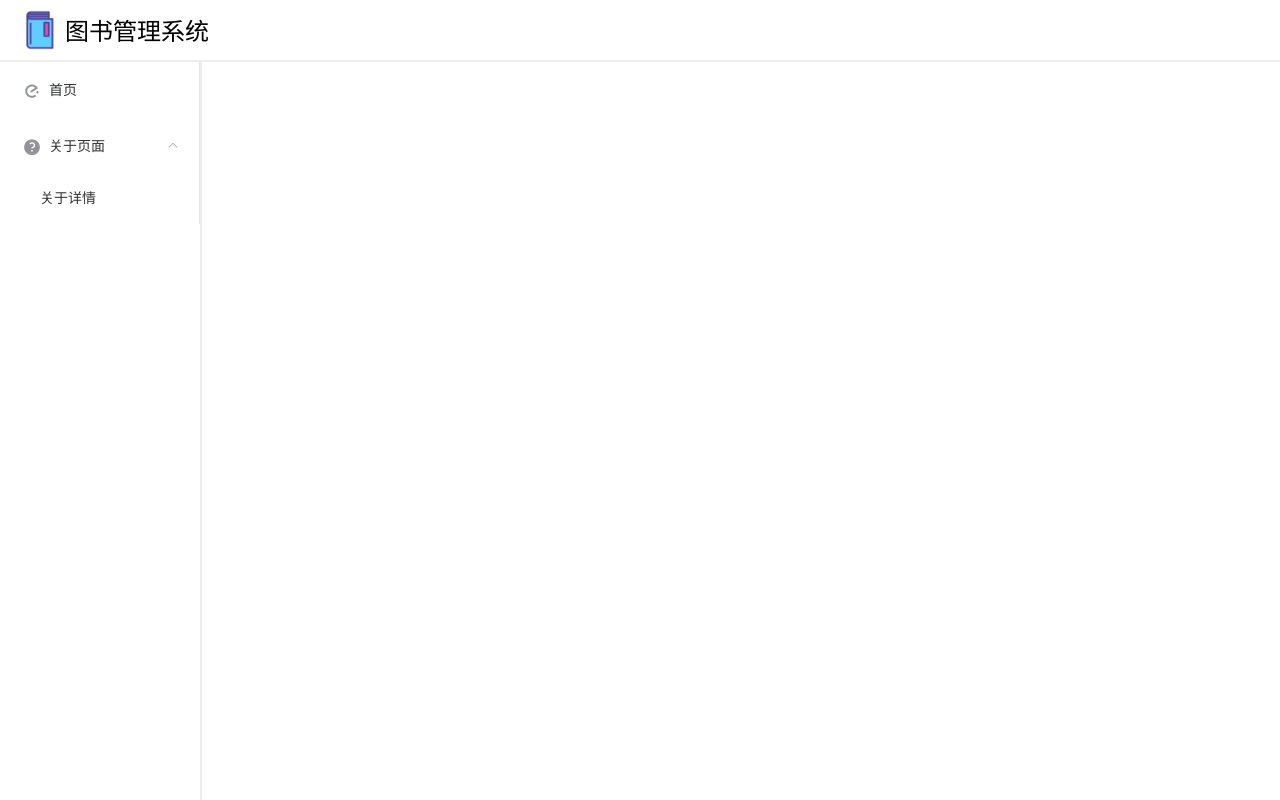
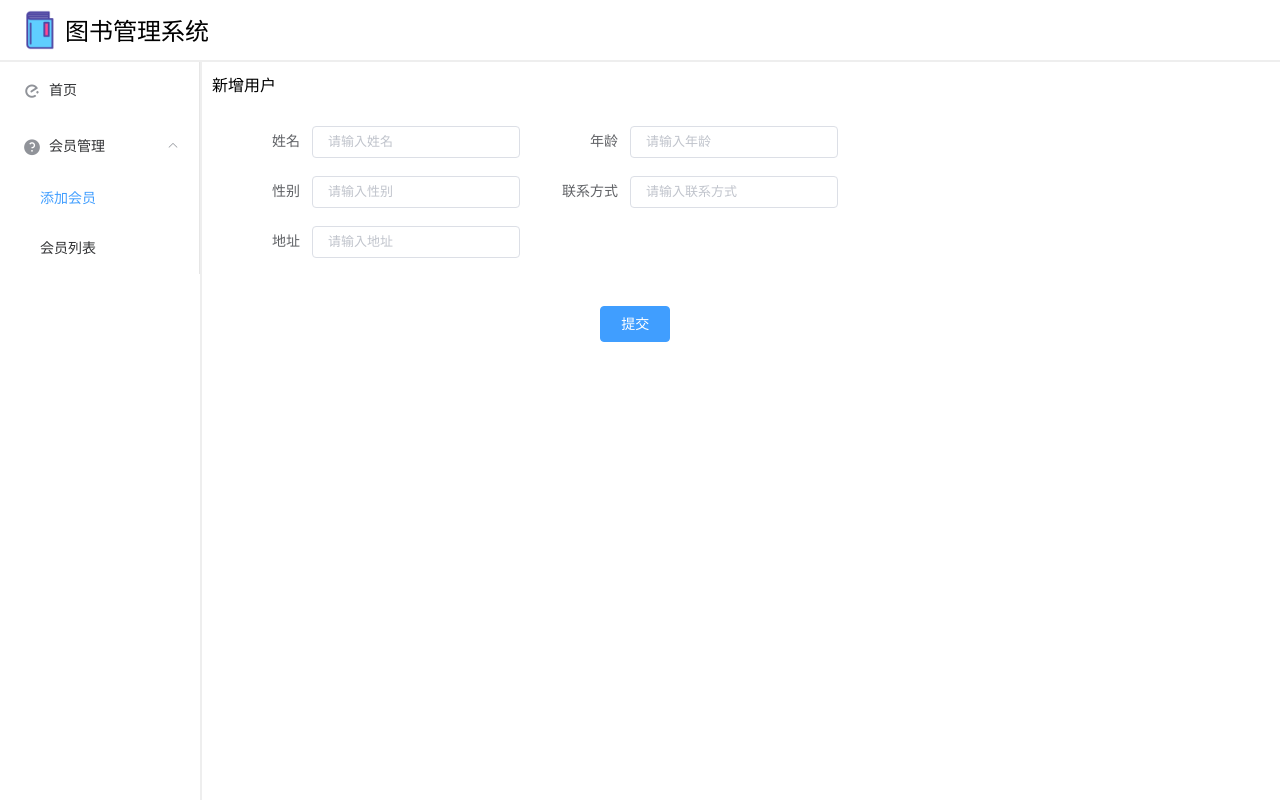
Before and after one commit to Lmy20020802/library, a Vue app: page /addUser in a window 1280 px wide. Built offline with nearby package versions, Linux system fonts and the light colour scheme.

Commit message:
5.后台crud

```diff
--- a/src/App.vue
+++ b/src/App.vue
@@ -15,7 +15,8 @@
       <!--侧边栏导航-->
       <div
           style="width: 200px; min-height: calc( 100vh - 62px ); overflow: hidden;margin-right: 2px;background-color: white">
-        <el-menu :default-active="$route.path" :default-openeds="['/']" class="el-menu-demo" router>
+        <el-menu :default-active="$route.path==='/'?$route.path:$route.path.substring(1)" :default-openeds="['/']"
+                 class="el-menu-demo" router>
           <el-menu-item index="/">
             <i class="el-icon-eleme"></i>
             <span>首页</span>
@@ -23,11 +24,10 @@
           <el-submenu index="/">
             <template slot="title">
               <i class="el-icon-question"></i>
-              <span>关于页面</span>
+              <span>会员管理</span>
             </template>
-            <el-menu-item index="/about">
-              关于详情
-            </el-menu-item>
+            <el-menu-item index="addUser">添加会员</el-menu-item>
+            <el-menu-item index="user">会员列表</el-menu-item>
           </el-submenu>
         </el-menu>
       </div>
@@ -40,3 +40,4 @@
 
   </div>
 </template>
+<script setup></script>
--- a/src/router/index.js
+++ b/src/router/index.js
@@ -11,13 +11,20 @@ const routes = [
     component: HomeView
   },
   {
-    path: '/about',
-    name: 'about',
-    // route level code-splitting
-    // this generates a separate chunk (about.[hash].js) for this route
-    // which is lazy-loaded when the route is visited.
-    component: () => import(/* webpackChunkName: "about" */ '../views/AboutView.vue')
-  }
+    path: '/user',
+    name: 'User',
+    component: () => import('@/views/user/User.vue')
+  },
+  {
+    path: '/addUser',
+    name: 'addUser',
+    component: () => import('@/views/user/AddUser.vue')
+  },
+  {
+    path: '/editUser',
+    name: 'editUser',
+    component: () => import('@/views/user/EditUser.vue')
+  },
 ]
 
 const router = new VueRouter({
--- a/src/views/AboutView.vue
+++ /dev/null
@@ -1,5 +0,0 @@
-<template>
-  <div class="about">
-    <h1>This is an about page</h1>
-  </div>
-</template>
--- a/src/views/HomeView.vue
+++ b/src/views/HomeView.vue
@@ -1,84 +1,14 @@
 <template>
-  <div>
-    <!--搜索表单-->
-    <!---->
-    <div style="margin-bottom: 20px">
-      <el-input v-model="params.name" placeholder="请输入名称" style="width: 240px;"></el-input>
-      <el-input v-model="params.phone" placeholder="请输入联系方式" style="width: 240px;margin-left: 5px"></el-input>
-      <el-button style="margin-left: 5px" type="primary" @click="load"><i class="el-icon-search"></i>搜索</el-button>
-      <el-button style="margin-left: 5px" type="warning" @click="reset"><i class="el-icon-refresh"></i>重置</el-button>
-    </div>
-    <!--表格-->
-    <el-table :data="tableData" stripe>
-      <el-table-column label="名称" prop="name"></el-table-column>
-      <el-table-column label="年龄" prop="age"></el-table-column>
-      <el-table-column label="地址" prop="address"></el-table-column>
-      <el-table-column label="联系方式" prop="phone"></el-table-column>
-      <el-table-column label="性别" prop="sex"></el-table-column>
-    </el-table>
-    <!--分页-->
-    <div style="margin-top: 20px">
-      <el-pagination
-          background
-          :current-page="params.pageNum"
-          :page-size="params.pageSize"
-          :total="total"
-          layout="prev, pager, next"
-          @current-change="handleCurrentChange">
-      </el-pagination>
-    </div>
-  </div>
+  <div>图书管理系统首页</div>
 </template>
 
 <script>
-import request from "@/utils/request";
 
 export default {
   name: 'HomeView',
   data() {
     return {
-      tableData: [],
-      total: 0,
-      params: {
-        pageNum: 1,
-        pageSize: 2,
-        name: '',
-        phone: ''
-      }
-    }
-  },
-  created() {
-    this.load()
-  },
-  methods: {
-    load() {
-      // fetch('http://localhost:9090/user/list').then(res => res.json()).then(res => {
-      //   console.log(res)
-      //   this.tableData = res
-      // })
 
-      request.get('/user/page', {
-        params: this.params
-      }).then(res => {
-        if (res.code === '200') {
-          this.tableData = res.data.list
-          this.total = res.data.total
-        }
-      })
-    },
-    handleCurrentChange(pageNum) {
-      // 点击分页按钮触发分页
-      this.params.pageNum = pageNum
-      this.load()
-    },
-    reset() {
-      this.params = {
-        pageNum: 1,
-        pageSize: 2,
-        name: '',
-        phone: ''
-      }
-      this.load()
     }
   }
 }
--- /dev/null
+++ b/src/views/user/AddUser.vue
@@ -0,0 +1,61 @@
+<template>
+  <div style="width: 80%">
+    <div style="margin-bottom: 30px">新增用户</div>
+    <el-form ref="ruleForm" :inline="true" :model="form" :rules="rules" label-width="100px">
+      <el-form-item label="姓名" prop="name">
+        <el-input v-model="form.name" placeholder="请输入姓名"></el-input>
+      </el-form-item>
+      <el-form-item label="年龄" prop="age">
+        <el-input v-model="form.age" placeholder="请输入年龄"></el-input>
+      </el-form-item>
+      <!--      <el-form-item label="性别">-->
+      <!--        <el-radio v-model="form.sex"  label="男">男</el-radio>-->
+      <!--        <el-radio v-model="form.sex"  label="女">女</el-radio>-->
+      <!--      </el-form-item>-->
+      <el-form-item label="性别" prop="sex">
+        <el-input v-model="form.sex" placeholder="请输入性别"></el-input>
+      </el-form-item>
+      <el-form-item label="联系方式" prop="phone">
+        <el-input v-model="form.phone" placeholder="请输入联系方式"></el-input>
+      </el-form-item>
+      <el-form-item label="地址" prop="address">
+        <el-input v-model="form.address" placeholder="请输入地址"></el-input>
+      </el-form-item>
+    </el-form>
+
+    <div style="text-align: center; margin-top: 30px">
+      <el-button size="medium" type="primary" @click="save">提交</el-button>
+    </div>
+  </div>
+</template>
+
+<script>
+import request from "@/utils/request";
+
+export default {
+  name: "AddUser",
+  data() {
+    return {
+      form: {}
+    }
+  },
+  methods: {
+    // 新增用户
+    save() {
+      request.post('/user/save', this.form).then(res => {
+        if (res.code === '200') {
+          this.$notify.success('新增成功')
+          this.form = {}
+          this.$router.push('/user')
+        } else {
+          this.$notify.error(res.msg)
+        }
+      })
+    }
+  }
+}
+</script>
+
+<style scoped>
+
+</style>
--- /dev/null
+++ b/src/views/user/EditUser.vue
@@ -0,0 +1,64 @@
+<template>
+  <div style="width: 80%">
+    <div style="margin-bottom: 30px"> 编辑用户</div>
+    <el-form ref="ruleForm" :inline="true" :model="form" :rules="rules" label-width="100px">
+      <el-form-item label="姓名" prop="name">
+        <el-input v-model="form.name" placeholder="请输入姓名"></el-input>
+      </el-form-item>
+      <el-form-item label="年龄" prop="age">
+        <el-input v-model="form.age" placeholder="请输入年龄"></el-input>
+      </el-form-item>
+      <el-form-item label="性别" prop="sex">
+        <el-input v-model="form.sex" placeholder="请输入性别"></el-input>
+      </el-form-item>
+      <el-form-item label="联系方式" prop="phone">
+        <el-input v-model="form.phone" placeholder="请输入联系方式"></el-input>
+      </el-form-item>
+      <el-form-item label="地址" prop="address">
+        <el-input v-model="form.address" placeholder="请输入地址"></el-input>
+      </el-form-item>
+    </el-form>
+
+    <div style="text-align: center; margin-top: 30px">
+      <el-button size="medium" type="primary" @click="update">提交</el-button>
+    </div>
+  </div>
+</template>
+
+<script>
+import request from "@/utils/request";
+
+export default {
+  name: "EditUser",
+  data() {
+    return {
+      form: {}
+    }
+  },
+  created() {
+    // 页面一加载 就执行此方法
+    // 根据id获取用户信息
+    const id = this.$route.query.id;
+    request.get('/user/' + id).then(res => {
+      this.form = res.data;
+    })
+  },
+  methods: {
+    // 修改用户
+    update() {
+      request.put('/user/update', this.form).then(res => {
+        if (res.code === '200') {
+          this.$notify.success('修改成功')
+          this.$router.push('/user')
+        } else {
+          this.$notify.error(res.msg)
+        }
+      })
+    }
+  }
+}
+</script>
+
+<style scoped>
+
+</style>
--- /dev/null
+++ b/src/views/user/User.vue
@@ -0,0 +1,120 @@
+<template>
+  <div>
+    <!--搜索表单-->
+    <!---->
+    <div style="margin-bottom: 20px">
+      <el-input v-model="params.name" placeholder="请输入名称" style="width: 240px;"></el-input>
+      <el-input v-model="params.phone" placeholder="请输入联系方式" style="width: 240px;margin-left: 5px"></el-input>
+      <el-button style="margin-left: 5px" type="primary" @click="load"><i class="el-icon-search"></i>搜索</el-button>
+      <el-button style="margin-left: 5px" type="warning" @click="reset"><i class="el-icon-refresh"></i>重置</el-button>
+    </div>
+    <!--表格-->
+    <el-table :data="tableData" stripe>
+      <el-table-column label="编号" prop="id" width="80px"></el-table-column>
+      <el-table-column label="名称" prop="name"></el-table-column>
+      <el-table-column label="年龄" prop="age"></el-table-column>
+      <el-table-column label="地址" prop="address"></el-table-column>
+      <el-table-column label="联系方式" prop="phone"></el-table-column>
+      <el-table-column label="性别" prop="sex"></el-table-column>
+      <el-table-column label="创建时间" prop="createTime"></el-table-column>
+      <el-table-column label="更新时间" prop="updateTime"></el-table-column>
+      <el-table-column label="操作">
+        <template v-slot="scope">
+          <!--scope.row是当前行数据-->
+          <el-button type="primary" @click="$router.push('editUser?id='+scope.row.id)">编辑</el-button>
+          <el-popconfirm
+              style="margin-left: 5px"
+              title="您确定要删除这行数据吗？"
+              @confirm="del(scope.row.id)"
+          >
+            <el-button slot="reference" type="danger">删除</el-button>
+          </el-popconfirm>
+        </template>
+      </el-table-column>
+    </el-table>
+    <!--分页-->
+    <div style="margin-top: 20px">
+      <el-pagination
+          :current-page="params.pageNum"
+          :page-size="params.pageSize"
+          :total="total"
+          background
+          layout="prev, pager, next"
+          @current-change="handleCurrentChange">
+      </el-pagination>
+    </div>
+  </div>
+</template>
+
+<script>
+import request from "@/utils/request";
+
+export default {
+  name: 'User',
+  data() {
+    return {
+      tableData: [],
+      total: 0,
+      params: {
+        pageNum: 1,
+        pageSize: 5,
+        name: '',
+        phone: ''
+      }
+    }
+  },
+  created() {
+    // 页面一刷新就执行
+    this.load()
+  },
+  methods: {
+    // 分页条件查询
+    load() {
+      // fetch('http://localhost:9090/user/list').then(res => res.json()).then(res => {
+      //   console.log(res)
+      //   this.tableData = res
+      // })
+
+      request.get('/user/page', {
+        params: this.params
+      }).then(res => {
+        if (res.code === '200') {
+          this.tableData = res.data.list
+          this.total = res.data.total
+        }
+      })
+    },
+
+    // 页数跳转的具体方法
+    handleCurrentChange(pageNum) {
+      // 点击分页按钮触发分页
+      this.params.pageNum = pageNum
+      this.load()
+    },
+
+    // 重置按钮
+    reset() {
+      this.params = {
+        pageNum: 1,
+        pageSize: 2,
+        name: '',
+        phone: ''
+      }
+      this.load()
+    },
+
+    //删除按钮
+    del(id) {
+      request.delete('/user/delete/' + id).then(res => {
+        if (res.code === '200') {
+          this.$notify.success('删除成功')
+          this.load()
+        } else {
+          this.$notify.error('删除失败')
+        }
+      })
+
+    }
+  }
+}
+</script>
```
